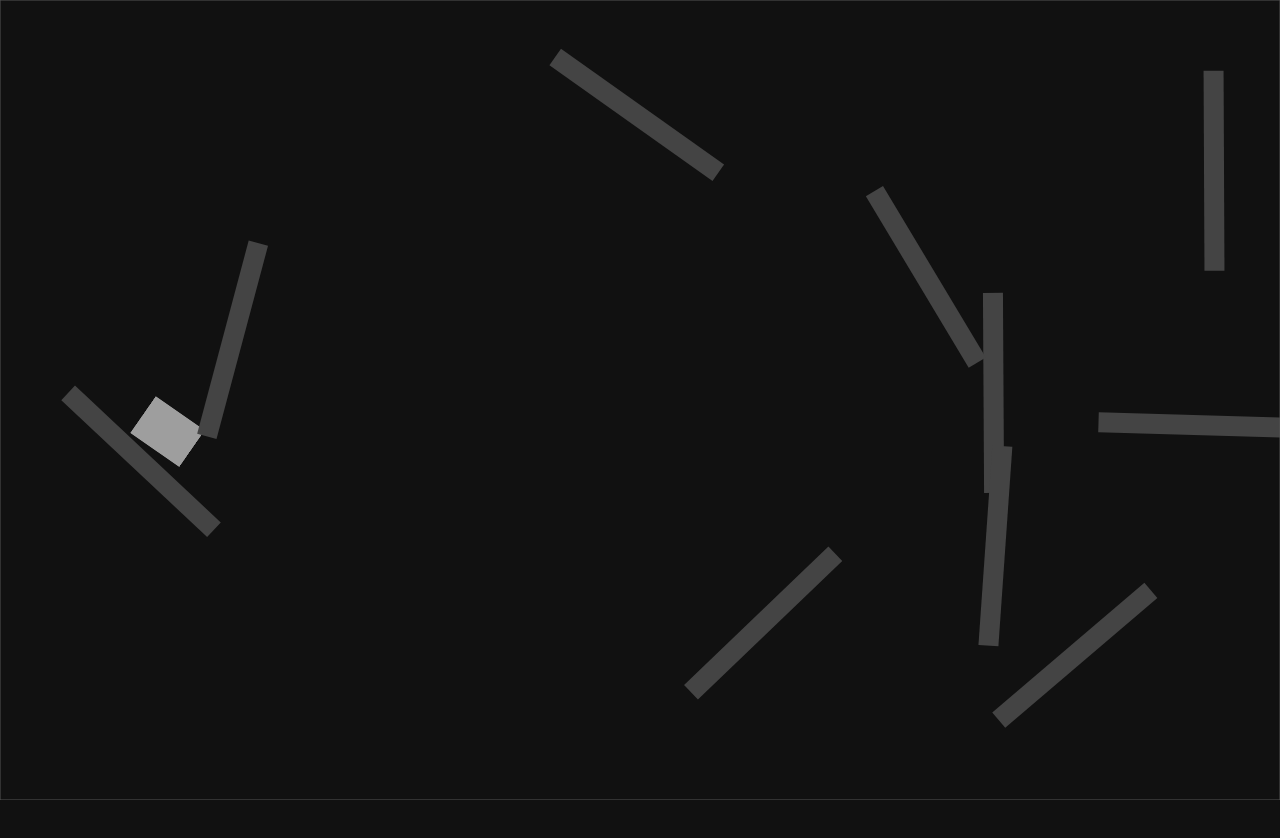
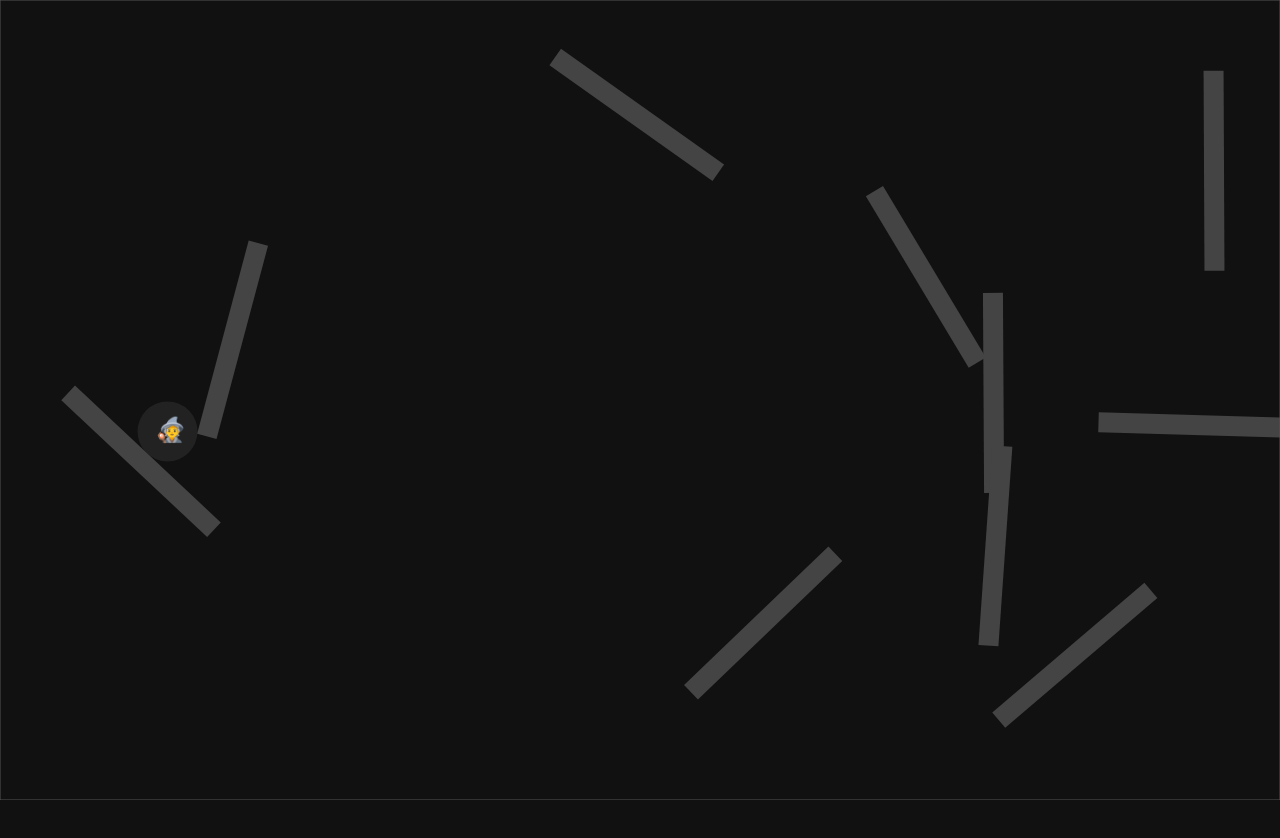
Before and after one commit to lordKelvin/tiltrpg, a plain HTML site: page index.html in a window 1280 px wide. Shown: the top 838 px of the page. Before the commit the page ends 800 px from the top, so only its background shows below. Drawn offline with nearby package versions, Linux system fonts and the light colour scheme.

Commit message:
Update index.html

```diff
--- a/index.html
+++ b/index.html
@@ -3,7 +3,7 @@
 <head>
   <meta charset="UTF-8" />
   <meta name="viewport" content="width=device-width, initial-scale=1.0" />
-  <title>Tilt Labyrinth RPG</title>
+  <title>Tilt Labyrinth RPG (Emoji Edition)</title>
   <style>
     html, body {
       margin: 0;
@@ -13,6 +13,11 @@
     }
     canvas {
       display: block;
+    }
+    .emoji-label {
+      position: absolute;
+      font-size: 24px;
+      pointer-events: none;
     }
   </style>
 </head>
@@ -48,13 +53,36 @@
     window.addEventListener('resize', resizeCanvas);
     resizeCanvas();
 
-    const SPRITES = {
-      hero: 'https://i.imgur.com/IuPzZle.png',
-      sword: 'https://i.imgur.com/lUo3rIK.png',
-      shield: 'https://i.imgur.com/tN8M3Pk.png',
-      enemy: 'https://i.imgur.com/8GQjQBB.png',
-      apple: 'https://i.imgur.com/2va2VMf.png'
+    const EMOJIS = {
+      hero: '🧙',
+      sword: '🗡️',
+      shield: '🛡️',
+      enemy: '👾',
+      apple: '🍎'
     };
+
+    const labels = {};
+
+    function makeEmojiLabel(emoji) {
+      const el = document.createElement('div');
+      el.className = 'emoji-label';
+      el.textContent = emoji;
+      document.body.appendChild(el);
+      return el;
+    }
+
+    function trackEmoji(label, body) {
+      const el = makeEmojiLabel(label);
+      labels[body.id] = { el, body };
+    }
+
+    function updateEmojiPositions() {
+      for (let id in labels) {
+        const { el, body } = labels[id];
+        el.style.left = (body.position.x - 12) + 'px';
+        el.style.top = (body.position.y - 16) + 'px';
+      }
+    }
 
     const HERO = {
       attack: 5,
@@ -63,11 +91,10 @@
       body: Bodies.circle(100, 100, 30, {
         label: 'hero',
         restitution: 0.5,
-        render: {
-          sprite: { texture: SPRITES.hero, xScale: 0.15, yScale: 0.15 }
-        }
+        render: { fillStyle: '#222' }
       })
     };
+    trackEmoji(EMOJIS.hero, HERO.body);
 
     const items = [];
 
@@ -75,16 +102,11 @@
       let item = Bodies.circle(x, y, 25, {
         isSensor: true,
         label: type,
-        render: {
-          sprite: {
-            texture: SPRITES[type],
-            xScale: 0.15,
-            yScale: 0.15
-          }
-        }
+        render: { fillStyle: '#111' }
       });
       item.stats = { health: type === 'enemy' ? 20 : 0, attack: 4, defense: 2 };
       items.push(item);
+      trackEmoji(EMOJIS[type], item);
       return item;
     }
 
@@ -116,7 +138,6 @@
     Events.on(engine, 'collisionStart', event => {
       for (let pair of event.pairs) {
         const labels = [pair.bodyA.label, pair.bodyB.label];
-
         if (labels.includes('hero')) {
           let other = pair.bodyA.label === 'hero' ? pair.bodyB : pair.bodyA;
           if (!other.label) continue;
@@ -124,19 +145,25 @@
           if (other.label === 'sword') {
             HERO.attack += 2;
             World.remove(world, other);
+            labels[other.id]?.el?.remove();
           } else if (other.label === 'shield') {
             HERO.defense += 2;
             World.remove(world, other);
+            labels[other.id]?.el?.remove();
           } else if (other.label === 'apple') {
             HERO.health += 5;
             World.remove(world, other);
+            labels[other.id]?.el?.remove();
           } else if (other.label === 'enemy') {
             let damageToEnemy = Math.max(0, HERO.attack - other.stats.defense);
             let damageToHero = Math.max(0, other.stats.attack - HERO.defense);
             other.stats.health -= damageToEnemy;
             HERO.health -= damageToHero;
 
-            if (other.stats.health <= 0) World.remove(world, other);
+            if (other.stats.health <= 0) {
+              World.remove(world, other);
+              labels[other.id]?.el?.remove();
+            }
             if (HERO.health <= 0) {
               alert("You died!");
               location.reload();
@@ -155,6 +182,12 @@
         engine.gravity.y = tiltY / 90;
       }
     });
+
+    // Animate emoji labels
+    (function animate() {
+      updateEmojiPositions();
+      requestAnimationFrame(animate);
+    })();
   </script>
 </body>
 </html>
```
